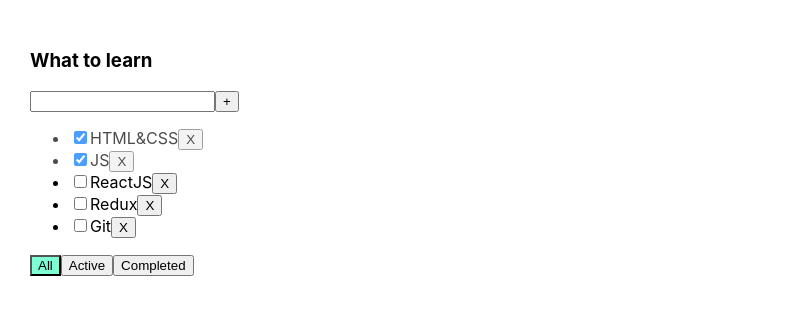
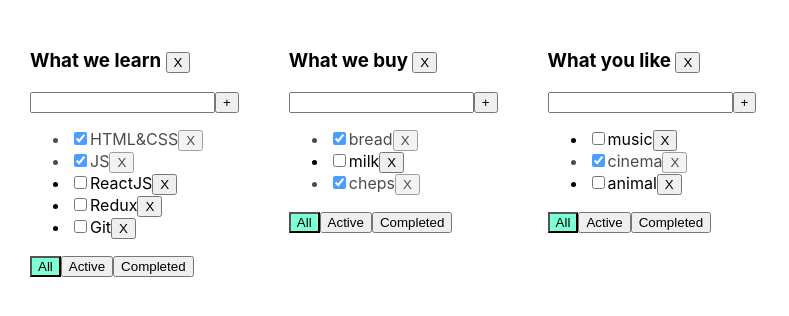
Before and after one commit to MasterTatto/PracticTodoListEveryLastLesson, a React (Create React App) app: page / in a window 1280 px wide. Shown: the top 316 px of the page, without its empty margins (0-789 px from the left). Built offline with nearby package versions, Linux system fonts and the light colour scheme.

Commit message:
finish repeat todoList v2

```diff
--- a/src/App.tsx
+++ b/src/App.tsx
@@ -3,64 +3,120 @@ import { v1 } from 'uuid';
 import './App.css';
 import { Todolist } from './Todolist';
 export type filterValue = 'all' | 'active' | 'completed';
+type todoListsType = {
+	id: string;
+	title: string;
+	filter: string;
+};
 function App() {
-	const [filter, setFilter] = useState<filterValue>('all');
 	//
-	const [tasks, setTask] = useState([
+	const todoID_1 = v1();
+	const todoID_2 = v1();
+	const todoID_3 = v1();
+	//
+	const [todoLists, setTodoLists] = useState<Array<todoListsType>>([
+		{ id: todoID_1, title: 'What we learn', filter: 'all' },
+		{ id: todoID_2, title: 'What we buy', filter: 'all' },
+		{ id: todoID_3, title: 'What you like', filter: 'all' },
+	]);
+	//
+	const [tasks, setTask] = useState({
+		[todoID_1]: [
 			{ id: v1(), title: 'HTML&CSS', isDone: true },
 			{ id: v1(), title: 'JS', isDone: true },
 			{ id: v1(), title: 'ReactJS', isDone: false },
 			{ id: v1(), title: 'Redux', isDone: false },
 			{ id: v1(), title: 'Git', isDone: false },
-	]);
+		],
+		[todoID_2]: [
+			{ id: v1(), title: 'bread', isDone: true },
+			{ id: v1(), title: 'milk', isDone: false },
+			{ id: v1(), title: 'cheps', isDone: true },
+		],
+		[todoID_3]: [
+			{ id: v1(), title: 'music', isDone: false },
+			{ id: v1(), title: 'cinema', isDone: true },
+			{ id: v1(), title: 'animal', isDone: false },
+		],
+	});
 	//
-	function changeChecked(id:string,bool:boolean) {
-		const newTask = tasks.map((t) => t.id === id ? {...t, isDone:bool} : t)
-		setTask(newTask)
+	function changeChecked(id: string, bool: boolean, todoID: string) {
+		tasks[todoID] = tasks[todoID].map((t) =>
+			t.id === id ? { ...t, isDone: bool } : t
+		);
+		setTask({ ...tasks });
 	}
 	//
-	function addTask(v: string) {
+	function addTask(v: string, todoID: string) {
 		const newTask = { id: v1(), title: v, isDone: false };
-		const newtasks = [newTask,...tasks]
-		setTask(newtasks)
+		tasks[todoID] = [newTask, ...tasks[todoID]];
+		setTask({ ...tasks });
 	}
 	//
-	function addFilterBtn(f: filterValue) {
-		setFilter(f);
+	function addFilterBtn(f: filterValue, todoID: string) {
+		let todoList = todoLists.map((tl) => {
+			if (tl.id === todoID) {
+				return { ...tl, filter: f };
+			} else {
+				return tl;
+			}
+		});
+		setTodoLists(todoList);
 	}
 	//
-	function windowTask() {
-		if (filter === 'active') {
-			return tasks.filter((f) => f.isDone === false);
-		}
-		if (filter === 'completed') {
-			return tasks.filter((f) => f.isDone === true);
-		} else {
-			return tasks;
-		}
-	}
+
 	//
-	function removeTask(idTask: string) {
-		const newTask = tasks.filter((f) => {
+
+	function removeTask(idTask: string, todoID: string) {
+		tasks[todoID] = tasks[todoID].filter((f) => {
 			if (f.id !== idTask) {
 				return true;
 			} else {
 				return false;
 			}
 		});
-		setTask(newTask);
+		setTask({ ...tasks });
+	}
+	//
+	function removeTodo(todoID: string) {
+		let remove = todoLists.filter((f) => {
+			if (f.id !== todoID) {
+				return true;
+			} else {
+				return false;
+			}
+		});
+		setTodoLists(remove);
+		delete tasks[todoID];
 	}
 	return (
 		<div className='App'>
+			{todoLists.map((tl) => {
+				function windowTask() {
+					if (tl.filter === 'active') {
+						return tasks[tl.id].filter((f) => f.isDone === false);
+					}
+					if (tl.filter === 'completed') {
+						return tasks[tl.id].filter((f) => f.isDone === true);
+					} else {
+						return tasks[tl.id];
+					}
+				}
+				return (
 					<Todolist
-				title='What to learn'
+						key={tl.id}
+						id={tl.id}
+						title={tl.title}
 						tasks={windowTask()}
 						removeTask={removeTask}
 						addFilterBtn={addFilterBtn}
 						addTask={addTask}
 						changeChecked={changeChecked}
-				filter={filter}
+						filter={tl.filter}
+						removeTodo={removeTodo}
 					/>
+				);
+			})}
 		</div>
 	);
 }
--- a/src/Todolist.tsx
+++ b/src/Todolist.tsx
@@ -10,23 +10,27 @@ type TaskType = {
 type PropsType = {
 	title: string;
 	tasks: Array<TaskType>;
-	removeTask: (id: string) => void;
-	addFilterBtn: (v: filterValue) => void;
-	addTask: (v: string) => void;
-	changeChecked: (id: string, bool: boolean) => void;
+	removeTask: (id: string, todoID: string) => void;
+	addFilterBtn: (v: filterValue, todoID: string) => void;
+	addTask: (v: string, todoID: string) => void;
+	changeChecked: (id: string, bool: boolean, todoID: string) => void;
 	filter: string;
+	id: string;
+	removeTodo: (id: string) => void;
 };
 
 export function Todolist(props: PropsType) {
 	const liItem = props.tasks.map((t) => {
-		const removeTask = () => props.removeTask(t.id);
+		const removeTask = () => props.removeTask(t.id, props.id);
 		//
 		return (
 			<li className={t.isDone ? 'done' : ''}>
 				<input
 					type='checkbox'
 					checked={t.isDone}
-					onChange={(e) => props.changeChecked(t.id, e.currentTarget.checked)}
+					onChange={(e) =>
+						props.changeChecked(t.id, e.currentTarget.checked, props.id)
+					}
 				/>
 				<span>{t.title}</span>
 				<button onClick={removeTask}>X</button>
@@ -47,7 +51,7 @@ export function Todolist(props: PropsType) {
 	//
 	const addValueBtn = () => {
 		if (noSpace) {
-			props.addTask(noSpace);
+			props.addTask(noSpace, props.id);
 			setValue('');
 		} else {
 			setError(true);
@@ -56,7 +60,7 @@ export function Todolist(props: PropsType) {
 	//
 	const addValueEnter = (e: KeyboardEvent<HTMLInputElement>) => {
 		if (e.key === 'Enter' && noSpace) {
-			props.addTask(noSpace);
+			props.addTask(noSpace, props.id);
 			setValue('');
 		} else {
 			setError(true);
@@ -64,7 +68,10 @@ export function Todolist(props: PropsType) {
 	};
 	return (
 		<div>
-			<h3>{props.title}</h3>
+			<h3>
+				{props.title}{' '}
+				<button onClick={() => props.removeTodo(props.id)}>X</button>
+			</h3>
 			<div>
 				<input
 					className={error ? 'error' : ''}
@@ -78,19 +85,19 @@ export function Todolist(props: PropsType) {
 			<div>
 				<button
 					className={props.filter === 'all' ? 'btn' : ''}
-					onClick={() => props.addFilterBtn('all')}
+					onClick={() => props.addFilterBtn('all', props.id)}
 				>
 					All
 				</button>
 				<button
 					className={props.filter === 'active' ? 'btn' : ''}
-					onClick={() => props.addFilterBtn('active')}
+					onClick={() => props.addFilterBtn('active', props.id)}
 				>
 					Active
 				</button>
 				<button
 					className={props.filter === 'completed' ? 'btn' : ''}
-					onClick={() => props.addFilterBtn('completed')}
+					onClick={() => props.addFilterBtn('completed', props.id)}
 				>
 					Completed
 				</button>
```
Lines whose indentation alone changed are shown as unchanged.
